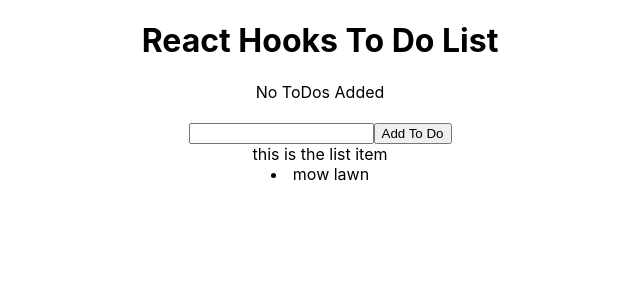
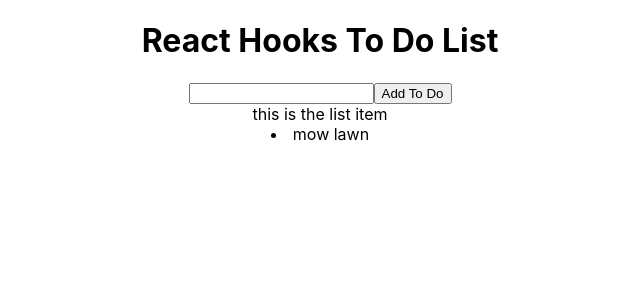
Before and after one commit to msalamanca-badilla/React-Hooks-ToDoList, a React (Create React App) app: page / in a window 1280 px wide. Shown: the top 300 px of the page, without its empty margins (320-960 px from the left). Built offline with nearby package versions, Linux system fonts and the light colour scheme.

Commit message:
remove toDoData from toDoinput component

```diff
--- a/src/Components/ToDoInput/ToDoInput.jsx
+++ b/src/Components/ToDoInput/ToDoInput.jsx
@@ -2,27 +2,19 @@ import React, { useState } from "react";
 
 export default function TodoList(){
     const [toDoInput, setToDoInput]= useState('')
-    const [toDoData, setToDoData] = useState('No ToDos Added')
 
     const handleChange = evt => {
         setToDoInput(evt.target.value)
     }
     const addToDo = evt => {
         evt.preventDefault()
-        setToDoData({
-            toDoData: 'added',
-        })
         setToDoInput({
             toDoInput:' '
         })
-        console.log('input',  toDoInput)
-        console.log('ida',  toDoData)
     }
 
     return(
         <div className = 'ToDoList'>
-                <div>{toDoData.toString()}</div>
-                <br />
             <form onSubmit={(evt)=>addToDo(evt)}>
                 <input
                     type="text"
```
